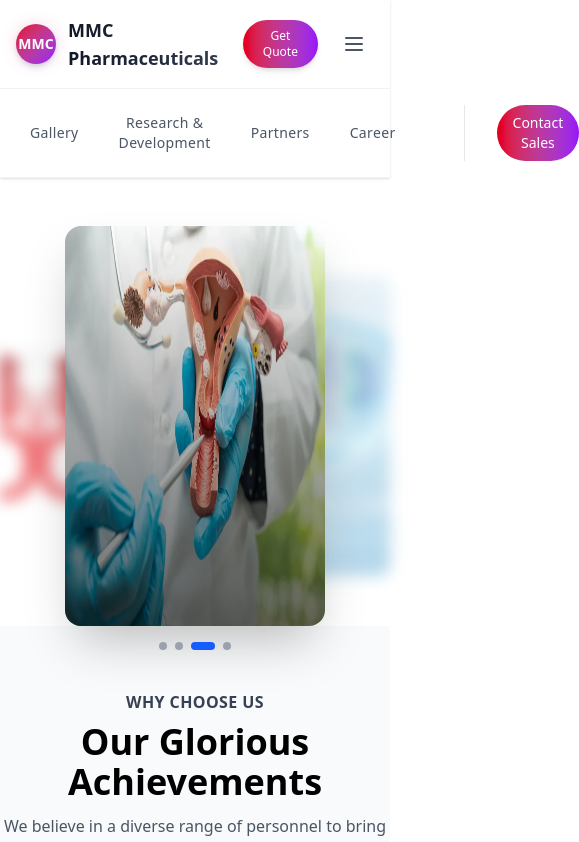
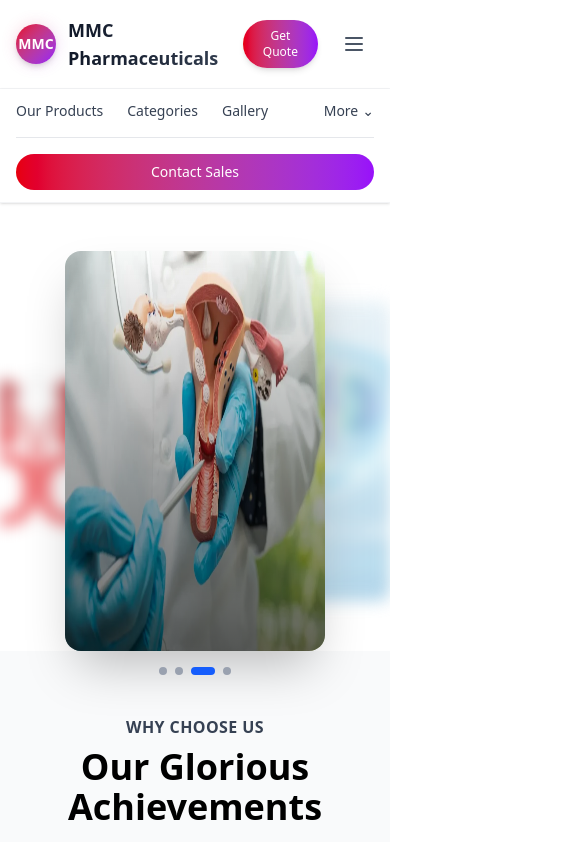
Before and after one commit to Neralla-Harish1483/mmcpharmaceuticals, a React (Vite) app: page / in a window 390 px wide. Shown: the top 842 px of the page, 579 px wide, since content can reach past the window. Built offline with nearby package versions, Linux system fonts and the light colour scheme.

Commit message:
Sub Header chaged to mobile view

```diff
--- a/src/App.jsx
+++ b/src/App.jsx
@@ -1,4 +1,4 @@
-import { HashRouter} from "react-router-dom"
+import { HashRouter} from "react-router-dom" // if we use hash router then , after the base url it will load.
 import NavBar from "./header/navBar"
 import SubHeader from "./header/subHeader"
 import CustomRoutes from "./Routes"
--- a/src/header/navBar/index.jsx
+++ b/src/header/navBar/index.jsx
@@ -103,16 +103,6 @@ export default function NavBar() {
                 </li>
               ))}
             </ul>
-
-            {/* Additional mobile-only contact info */}
-            <div className="mt-8 px-4 pt-6 border-t border-gray-100">
-              <div className="flex items-center gap-3 text-gray-600">
-                <svg className="w-5 h-5" fill="none" stroke="currentColor" viewBox="0 0 24 24">
-                  <path strokeLinecap="round" strokeLinejoin="round" strokeWidth={2} d="M3 5a2 2 0 012-2h3.28a1 1 0 01.948.684l1.498 4.493a1 1 0 01-.502 1.21l-2.257 1.13a11.042 11.042 0 005.516 5.516l1.13-2.257a1 1 0 011.21-.502l4.493 1.498a1 1 0 01.684.949V19a2 2 0 01-2 2h-1C9.716 21 3 14.284 3 6V5z" />
-                </svg>
-                <span className="text-sm">+1 (555) 123-4567</span>
-              </div>
-            </div>
           </div>
         </div>
       </div>
--- a/src/header/subHeader/index.jsx
+++ b/src/header/subHeader/index.jsx
@@ -1,19 +1,93 @@
+import { useState } from "react";
 import { useNavigate } from "react-router-dom";
 
 export default function SubHeader() {
   const navigate = useNavigate();
+  const [showMore, setShowMore] = useState(false);
 
   const items = [
     { name: "Our Products", path: "/products" },
-    { name: "Categories", path: "/categories"},
+    { name: "Categories", path: "/categories" },
     { name: "Gallery", path: "/gallery" },
     { name: "Research & Development", path: "/explore" },
     { name: "Partners", path: "/partners" },
-    { name: "Career", path: "/career"}
+    { name: "Career", path: "/career" }
   ];
 
+  const primaryItems = items.slice(0, 3);
+  const moreItems = items.slice(3);
+
   return (
-    <div className="w-full py-4 flex justify-center border-b border-gray-100 bg-white shadow-sm">
+    <div className="w-full border-b border-gray-100 bg-white shadow-sm">
+      <div className="max-w-7xl mx-auto px-4">
+
+        {/* ===== MOBILE ===== */}
+        <div className="md:hidden py-3">
+          <div className="flex items-center justify-between">
+            <div className="flex gap-6">
+              {primaryItems.map((item, index) => (
+                <button
+                  key={index}
+                  onClick={() => {
+                    navigate(item.path);
+                    setShowMore(false);
+                  }}
+                  className="text-sm font-medium text-gray-700 hover:text-gray-900 relative group"
+                >
+                  {item.name}
+
+                  <div className="absolute -bottom-1 left-0 w-full h-0.5 bg-gradient-to-r from-red-500 to-purple-500 scale-x-0 group-hover:scale-x-100 transition-transform origin-left"></div>
+                </button>
+              ))}
+            </div>
+
+            {/* MORE BUTTON */}
+            <button
+              onClick={() => setShowMore(!showMore)}
+              className="text-sm font-medium text-gray-700 flex items-center gap-1"
+            >
+              More
+              <span
+                className={`transition-transform duration-200 ${
+                  showMore ? "rotate-180" : ""
+                }`}
+              >
+                ⌄
+              </span>
+            </button>
+          </div>
+
+          {/* MORE DROPDOWN */}
+          {showMore && (
+            <div className="mt-3 rounded-xl border border-gray-100 bg-white shadow-lg divide-y">
+              {moreItems.map((item, index) => (
+                <button
+                  key={index}
+                  onClick={() => {
+                    navigate(item.path);
+                    setShowMore(false);
+                  }}
+                  className="w-full text-left px-4 py-3 text-sm text-gray-700 hover:bg-gray-50 transition"
+                >
+                  {item.name}
+                </button>
+              ))}
+            </div>
+          )}
+
+          {/* MOBILE CTA */}
+          <div className="mt-4 pt-4 border-t border-gray-200">
+            <button
+              onClick={() => navigate("/contactus")}
+              className="w-full px-4 py-2 bg-gradient-to-r from-red-600 to-purple-600 text-white rounded-full text-sm font-medium hover:shadow-lg transition"
+            >
+              Contact Sales
+            </button>
+          </div>
+        </div>
+
+        {/* ===== DESKTOP (UNCHANGED LOOK) ===== */}
+        <div className="hidden md:flex py-4 justify-center">
           <div className="flex gap-8 items-center">
             {items.map((item, index) => (
               <div key={index} className="relative group">
@@ -23,7 +97,6 @@ export default function SubHeader() {
                 >
                   {item.name}
 
-              {/* Animated underline */}
                   <div className="absolute bottom-0 left-0 w-full h-0.5 bg-gradient-to-r from-red-500 to-purple-500 scale-x-0 group-hover:scale-x-100 transition-transform duration-300 origin-left"></div>
 
                   {index === 0 && (
@@ -35,15 +108,19 @@ export default function SubHeader() {
               </div>
             ))}
 
-        {/* CTA */}
+            {/* DESKTOP CTA */}
             <div className="ml-8 pl-8 border-l border-gray-200">
-          <button className="px-4 py-2 bg-gradient-to-r from-red-600 to-purple-600 text-white rounded-full text-sm font-medium hover:shadow-lg hover:scale-105 transition-all duration-200"
-          onClick={()=>navigate('/contactus')}
+              <button
+                className="px-4 py-2 bg-gradient-to-r from-red-600 to-purple-600 text-white rounded-full text-sm font-medium hover:shadow-lg hover:scale-105 transition-all duration-200"
+                onClick={() => navigate("/contactus")}
               >
                 Contact Sales
               </button>
             </div>
           </div>
         </div>
+
+      </div>
+    </div>
   );
 }
```
Lines whose indentation alone changed are shown as unchanged.
